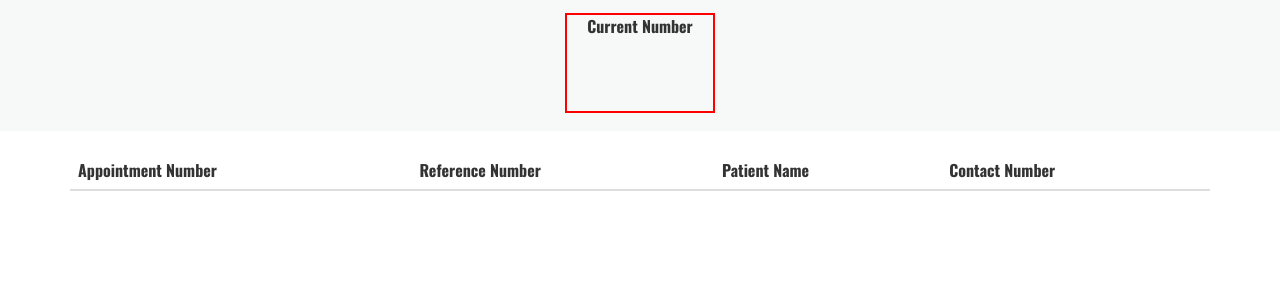
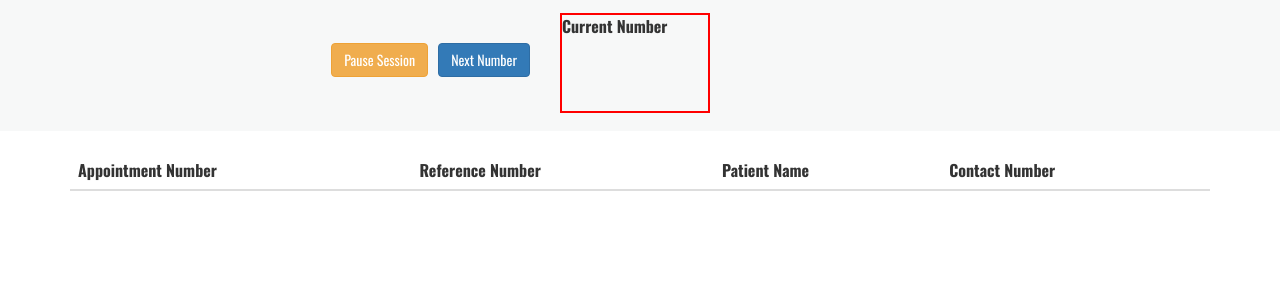
Before and after one commit to KasunDissanayake94/SLIIT, a PHP site: page /views/appointments.php?sid=1 in a window 1280 px wide. Shown: the top 300 px of the page. Run offline with PHP 8.4, Linux system fonts and the light colour scheme; data that the repository does not hold is empty.

Commit message:
working on counter

```diff
--- a/views/appointments.php
+++ b/views/appointments.php
@@ -23,7 +23,7 @@
     <!-- Custom styles for this template -->
     <!--<link href="../css/3-col-portfolio.css" rel="stylesheet">-->
 
-    <link href="../css/bootstrap.css" rel='stylesheet' type='text/css' />
+    <link href="../css/bootstrap.min.css" rel='stylesheet' type='text/css' />
     <!-- jQuery (necessary for Bootstrap's JavaScript plugins) -->
     <script src="../js/jquery.min.js"></script>
      <!-- Custom Theme files -->
@@ -80,10 +80,13 @@
           <div class="top-header">
             <div class="container">
               <div class="row">
-                <div class="col-md-4 col-md-offset-4">
-                  <center>
-                  <label style="border: 2px solid red;outline: green thick;height: 100px; width: 150px;vertical-align: middle;">Current Number</label>
-                  </center>
+               <div class="col-md-5">
+               	<button class="btn btn-primary pull-right" style="margin-left: 10px;margin-top: 30px;">Next Number</button>
+               <button class="btn btn-warning pull-right" style="margin-top: 30px;">Pause Session</button></div>
+                <div class="col-md-4">
+
+                  <label style="border: 2px solid red;outline: green thick;height: 100px; width: 150px;">Current Number</label>
+
                 </div>
               </div>
 
```
